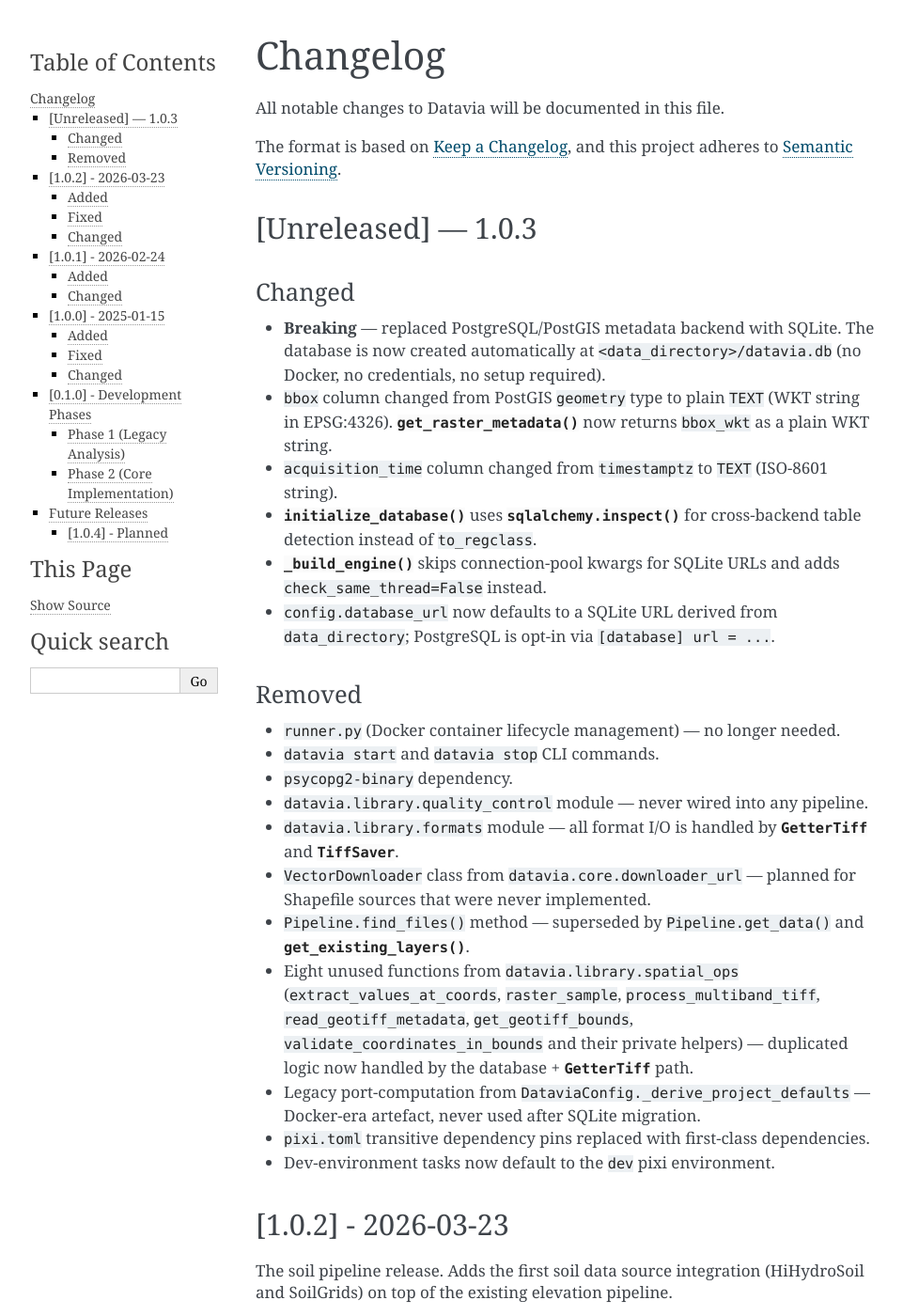
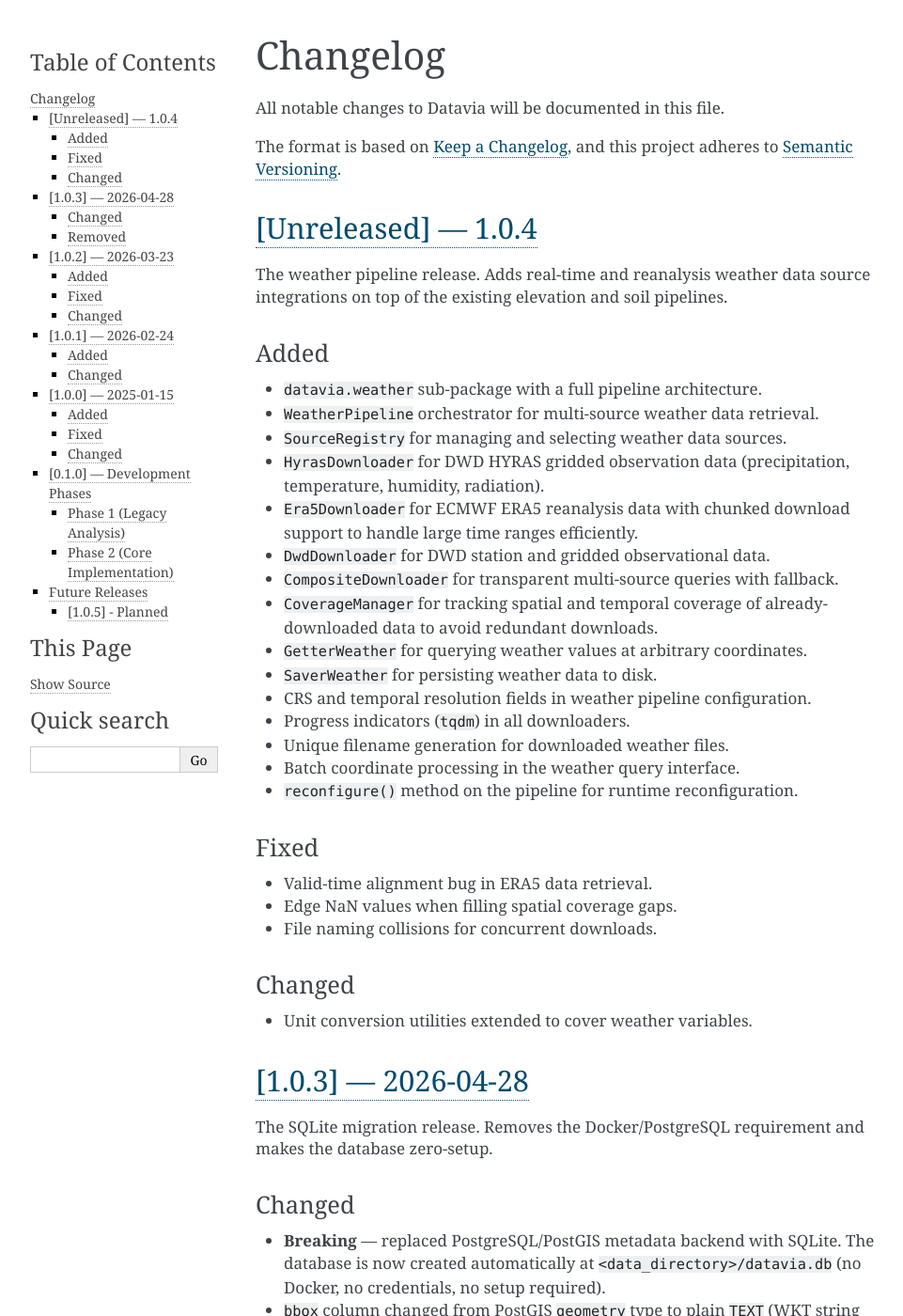
Before and after one commit to tree-d/datavia, a Sphinx documentation site: the page built from docs/changelog.rst, in a window 1280 px wide and 1400 px high. Shown: the whole window at 94% size, without its empty margins (148-1109 px from the left). Built offline with Sphinx 7.4.7, drawn with Linux system fonts in a browser that asks for light colours; some of the changed text lies outside the part shown.

Commit message:
changelog update

```diff
--- a/docs/changelog.rst
+++ b/docs/changelog.rst
@@ -6,8 +6,49 @@
 The format is based on `Keep a Changelog <https://keepachangelog.com/en/1.0.0/>`_,
 and this project adheres to `Semantic Versioning <https://semver.org/spec/v2.0.0.html>`_.
 
-[Unreleased] — 1.0.3
-----------------------
+`[Unreleased] — 1.0.4 <https://github.com/tree-d/datavia/compare/v1.0.3...HEAD>`_
+-----------------------------------------------------------------------------------
+
+The weather pipeline release. Adds real-time and reanalysis weather data source
+integrations on top of the existing elevation and soil pipelines.
+
+Added
+~~~~~
+- ``datavia.weather`` sub-package with a full pipeline architecture.
+- ``WeatherPipeline`` orchestrator for multi-source weather data retrieval.
+- ``SourceRegistry`` for managing and selecting weather data sources.
+- ``HyrasDownloader`` for DWD HYRAS gridded observation data (precipitation,
+  temperature, humidity, radiation).
+- ``Era5Downloader`` for ECMWF ERA5 reanalysis data with chunked download
+  support to handle large time ranges efficiently.
+- ``DwdDownloader`` for DWD station and gridded observational data.
+- ``CompositeDownloader`` for transparent multi-source queries with fallback.
+- ``CoverageManager`` for tracking spatial and temporal coverage of
+  already-downloaded data to avoid redundant downloads.
+- ``GetterWeather`` for querying weather values at arbitrary coordinates.
+- ``SaverWeather`` for persisting weather data to disk.
+- CRS and temporal resolution fields in weather pipeline configuration.
+- Progress indicators (``tqdm``) in all downloaders.
+- Unique filename generation for downloaded weather files.
+- Batch coordinate processing in the weather query interface.
+- ``reconfigure()`` method on the pipeline for runtime reconfiguration.
+
+Fixed
+~~~~~
+- Valid-time alignment bug in ERA5 data retrieval.
+- Edge NaN values when filling spatial coverage gaps.
+- File naming collisions for concurrent downloads.
+
+Changed
+~~~~~~~
+- Unit conversion utilities extended to cover weather variables.
+
+
+`[1.0.3] — 2026-04-28 <https://github.com/tree-d/datavia/compare/v1.0.2...v1.0.3>`_
+--------------------------------------------------------------------------------------
+
+The SQLite migration release. Removes the Docker/PostgreSQL requirement and
+makes the database zero-setup.
 
 Changed
 ~~~~~~~
@@ -27,31 +68,17 @@
   ``check_same_thread=False`` instead.
 - ``config.database_url`` now defaults to a SQLite URL derived from
   ``data_directory``; PostgreSQL is opt-in via ``[database] url = ...``.
+- Docker setup: dynamic port assignment and isolated database per instance.
 
 Removed
 ~~~~~~~
 - ``runner.py`` (Docker container lifecycle management) — no longer needed.
 - ``datavia start`` and ``datavia stop`` CLI commands.
 - ``psycopg2-binary`` dependency.
-- ``datavia.library.quality_control`` module — never wired into any pipeline.
-- ``datavia.library.formats`` module — all format I/O is handled by
-  :class:`~datavia.core.getter_tiff.GetterTiff` and :class:`~datavia.core.saver_tiff.TiffSaver`.
-- ``VectorDownloader`` class from ``datavia.core.downloader_url`` — planned for Shapefile
-  sources that were never implemented.
-- ``Pipeline.find_files()`` method — superseded by ``Pipeline.get_data()`` and
-  :meth:`~datavia.core.interfaces.Getter.get_existing_layers`.
-- Eight unused functions from ``datavia.library.spatial_ops``
-  (``extract_values_at_coords``, ``raster_sample``, ``process_multiband_tiff``,
-  ``read_geotiff_metadata``, ``get_geotiff_bounds``, ``validate_coordinates_in_bounds``
-  and their private helpers) — duplicated logic now handled by the database +
-  :class:`~datavia.core.getter_tiff.GetterTiff` path.
-- Legacy port-computation from ``DataviaConfig._derive_project_defaults`` — Docker-era
-  artefact, never used after SQLite migration.
-- ``pixi.toml`` transitive dependency pins replaced with first-class dependencies.
-- Dev-environment tasks now default to the ``dev`` pixi environment.
 
-[1.0.2] - 2026-03-23
-----------------------
+
+`[1.0.2] — 2026-03-23 <https://github.com/tree-d/datavia/compare/v1.0.1...v1.0.2>`_
+--------------------------------------------------------------------------------------
 
 The soil pipeline release. Adds the first soil data source integration
 (HiHydroSoil and SoilGrids) on top of the existing elevation pipeline.
@@ -60,6 +87,9 @@
    Multiband TIFF support was explored during this cycle (git tag ``1.0.2-dev``,
    commit ``78bcae6``) but ultimately abandoned. That tag marks the last known
    working state of the multiband approach for future reference.
+
+Initial stable release. Working elevation data extraction from BKG DGM200
+German topography with a PostGIS backend (Docker-based).
 
 Added
 ~~~~~
@@ -88,8 +118,9 @@
 - Removed ``rioxxarray`` dependency.
 - Updated unit definitions for soil output values.
 
-[1.0.1] - 2026-02-24
-----------------------
+
+`[1.0.1] — 2026-02-24 <https://github.com/tree-d/datavia/compare/v1.0.0...v1.0.1>`_
+--------------------------------------------------------------------------------------
 
 The elevation pipeline release. Focuses on packaging, CI/CD infrastructure,
 and code quality on top of the working elevation data extraction from 1.0.0.
@@ -111,8 +142,9 @@
 - Enhanced Sphinx documentation; fixed doc build issues.
 - License updated across sub-packages.
 
-[1.0.0] - 2025-01-15
----------------------
+
+`[1.0.0] — 2025-01-15 <https://github.com/tree-d/datavia/releases/tag/v1.0.0>`_
+----------------------------------------------------------------------------------
 
 Initial stable release. Working elevation data extraction from BKG DGM200
 German topography with a PostGIS backend (Docker-based).
@@ -139,8 +171,9 @@
 - Migrated from topography-specific scripts to generic ingestor architecture.
 - Updated README files to reflect current working architecture.
 
-[0.1.0] - Development Phases
------------------------------
+
+`[0.1.0] — Development Phases <https://github.com/tree-d/datavia>`_
+---------------------------------------------------------------------
 
 Phase 1 (Legacy Analysis)
 ~~~~~~~~~~~~~~~~~~~~~~~~~
@@ -158,8 +191,8 @@
 Future Releases
 ---------------
 
-[1.0.4] - Planned
+[1.0.5] - Planned
 ~~~~~~~~~~~~~~~~~~
-- Weather pipeline (branch ``weather`` in progress).
-- Real-time weather data source integration.
-- Extended geographic coverage
+- Extended geographic coverage beyond Germany.
+- Additional weather data sources.
+- Weather pipeline performance improvements.
```
